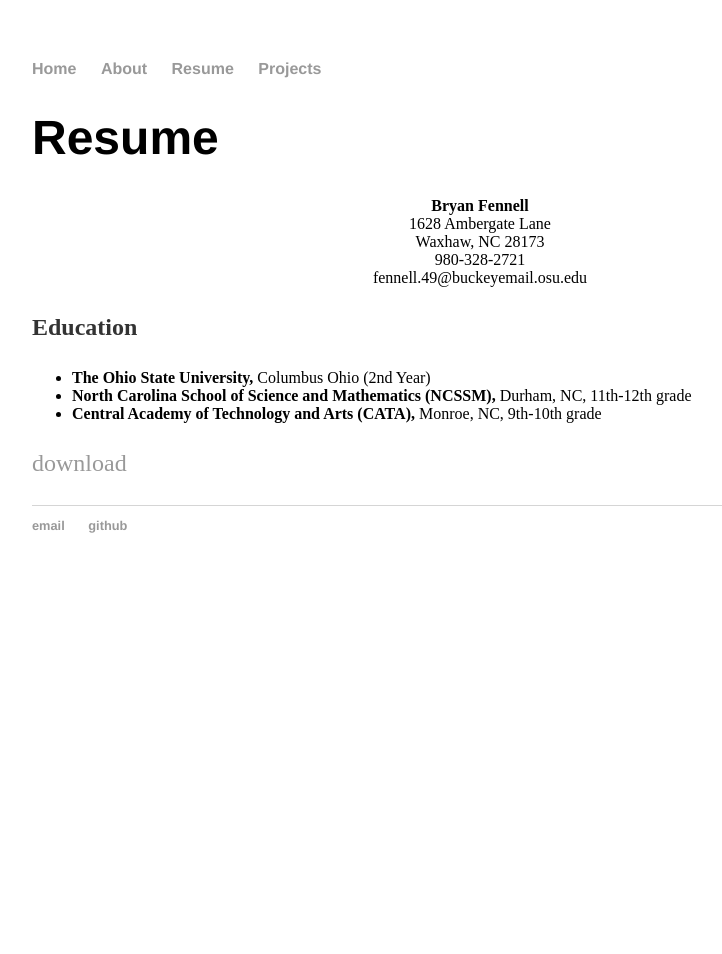
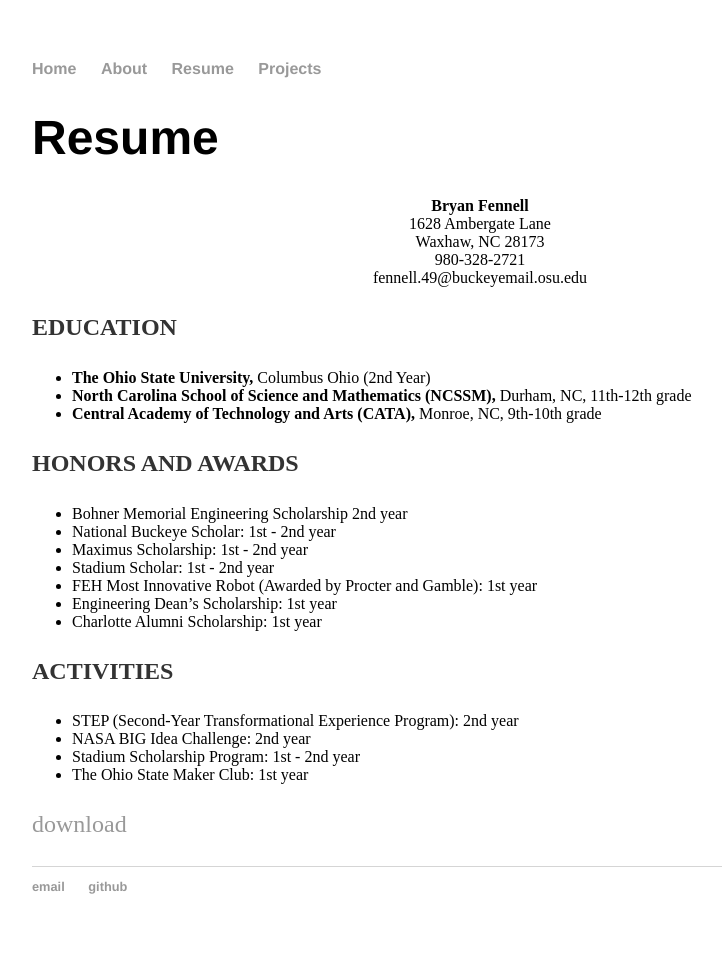
Before and after one commit to BryanFennell/BryanFennell.github.io, a Jekyll site: the page built from resume/index.html, in a window 1280 px wide. Shown: the whole page, without its empty margins (160-882 px from the left). Built offline with Jekyll 4.4.1, drawn with Linux system fonts in a browser that asks for light colours; before the commit the page ends 900 px from its top, so only the background shows below that.

Commit message:
Update index.html
Added Honors and Awards and the Activities Section

```diff
--- a/resume/index.html
+++ b/resume/index.html
@@ -10,11 +10,28 @@
   <center>Waxhaw, NC 28173</center>
   <center>980-328-2721</center>
   <center>fennell.49@buckeyemail.osu.edu</center>
-  <p><b>Education</b></p>
+  <p><b>EDUCATION</b></p>
   <ul>
     <li><b>The Ohio State University,</b> Columbus Ohio (2nd Year)</li>
     <li><b>North Carolina School of Science and Mathematics (NCSSM),</b> Durham, NC, 11th-12th grade</li>
     <li><b>Central Academy of Technology and Arts (CATA),</b> Monroe, NC, 9th-10th grade</li>
   </ul>
+  <p><b>HONORS AND AWARDS</b></p>
+  <ul>
+    <li>Bohner Memorial Engineering Scholarship 2nd year </li>
+    <li>National Buckeye Scholar: 1st - 2nd year </li>
+    <li>Maximus Scholarship: 1st - 2nd year </li>
+    <li>Stadium Scholar: 1st - 2nd year </li>
+    <li>FEH Most Innovative Robot (Awarded by Procter and Gamble): 1st year</li>
+    <li>Engineering Dean’s Scholarship: 1st year </li>
+    <li>Charlotte Alumni Scholarship: 1st year </li>
+     </ul>
+    <p><b>ACTIVITIES</b></p>
+    <ul>
+      <li>STEP (Second-Year Transformational Experience Program): 2nd year </li>
+      <li>NASA BIG Idea Challenge: 2nd year</li>
+      <li>Stadium Scholarship Program: 1st - 2nd year </li>
+      <li>The Ohio State Maker Club: 1st year </li>
+    </ul>
   <p><a href="/Bryan Fennell Resume.pdf" download>download</a>
 </div><!-- /.blurb -->
```
